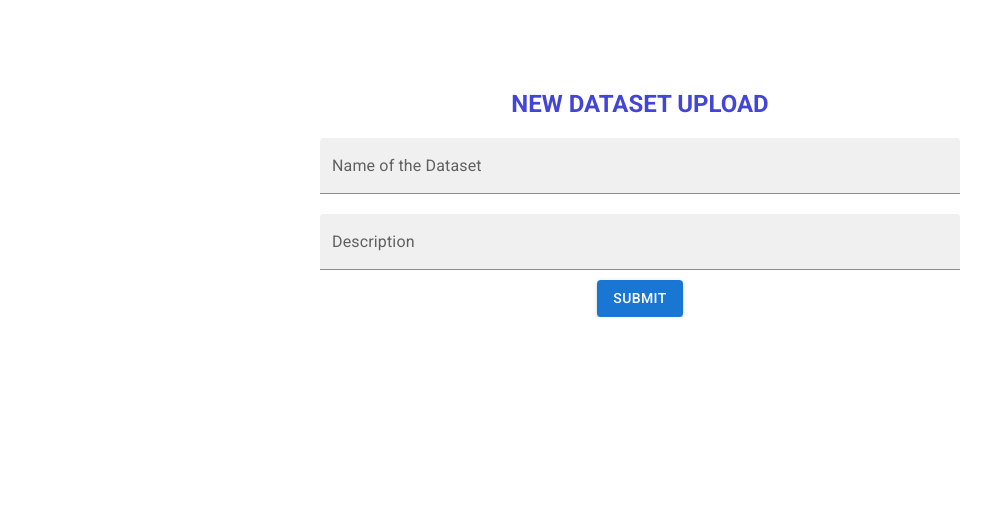
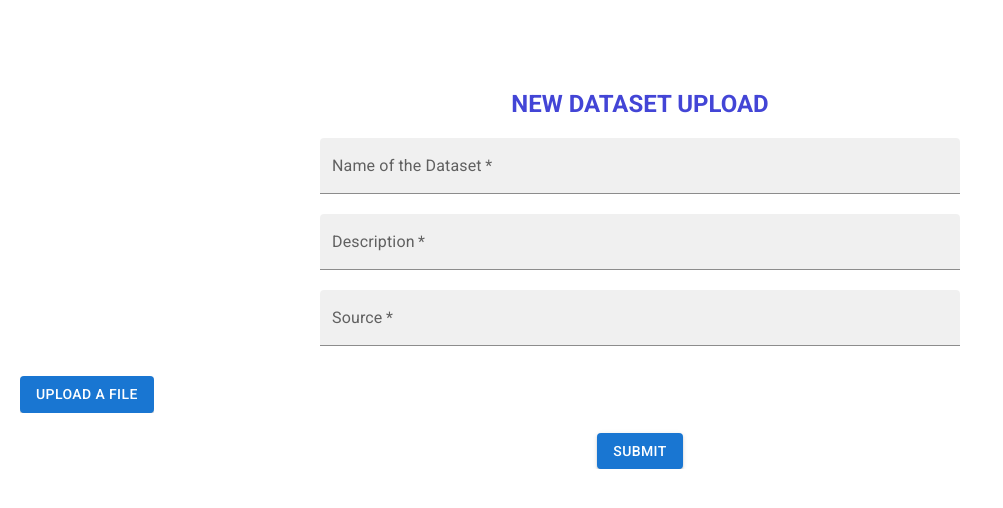
Before and after one commit to sn-007/Dataset-version-management-system, a React (Create React App) app in the folder frontend/: page /newdataset in a window 1280 px wide. Shown: the top 508 px of the page, without its empty margins (0-1003 px from the left). Built offline with nearby package versions, Linux system fonts and the light colour scheme.

Commit message:
worked on sending file, forntend part done, intergrated dynamic routes with ak

```diff
--- a/frontend/src/App.jsx
+++ b/frontend/src/App.jsx
@@ -16,6 +16,7 @@ import Datasetsdisplayhome from './components/user/Datasetsdisplayhome'
 import Eachdatasetinfo from './components/user/Eachdatasetinfo'
 import Loginform from './components/templates/login';
 import Registerform from './components/templates/register';
+import User from './components/user/User';
 
 function App() {
   return (
@@ -26,10 +27,10 @@ function App() {
         <Route path="/mydatasets" element={<Mydatasets />} />
         <Route path="/approve" element={<Approverejects />} />
         <Route path="/newdataset" element={<Newdatasetform />} />
-        {/* <Route path="/display" element={<Datasetsdisplayhome />} /> */}
         <Route path="/viewinfo" element={<Eachdatasetinfo />} />
         <Route path="/login" element={<Loginform />} />
         <Route path="/register" element={<Registerform />} />
+        <Route path="/:id" element={<User />} />
 
       </Routes>
 
--- a/frontend/src/components/publisher/Newdatasetform.jsx
+++ b/frontend/src/components/publisher/Newdatasetform.jsx
@@ -1,27 +1,91 @@
 import React, { useState } from "react";
 import Grid from "@mui/material/Grid";
 import TextField from "@mui/material/TextField";
+import { Typography } from "@mui/material";
+import axios from "axios";
 
 
 import Button from "@mui/material/Button";
 const defaultValues = {
-    dataSetName: "",
-    dataSetDescription: "",
+    name: "",
+    description: "",
+    source: "",
+    status:"P",
+    //if user exists in localstorage set that to publisher else set empty
+    //publisher:JSON.parse(localStorage.getItem('user')).id ? JSON.parse(localStorage.getItem('user')).id : "",
+    reference: null,
+
+
 };
 const Newdatasetform = () => {
     const [formValues, setFormValues] = useState(defaultValues);
+
     const handleInputChange = (e) => {
         const { name, value } = e.target;
+        if (name != 'reference') {
+            setFormValues({
+                ...formValues,
+                [name]: value,
+            });
+
+        }
+
+    };
+
+    const hiddenFileInput = React.useRef(null);
+
+    const handleChange = event => {
+        const fileUploaded = event.target.files[0];
         setFormValues({
             ...formValues,
-            [name]: value,
+            'reference': fileUploaded,
         });
+
+    };
+
+    const handleClick = (event) => {
+        hiddenFileInput.current.click();
     };
 
     const handleSubmit = (event) => {
         event.preventDefault();
-        console.log(formValues);
+        //console.log(formValues);
+
+        //post these dataset to the url localhost:8000/api/tempdatasets/
+        let formData = new FormData();
+        formData.append('name', formValues.name);
+        formData.append('description', formValues.description);
+        formData.append('source', formValues.source);
+        formData.append('status', formValues.status);
+        formData.append('publisher', formValues.publisher);
+        formData.append('reference', formValues.reference);
+        axios.post('http://localhost:8000/api/tempdatasets/', formData)
+            .then(res => {
+                console.log("res", res);
+                alert("Dataset created successfully");
+                setFormValues(defaultValues);
+            }
+            )
+            .catch(err => {
+                console.log("err", err);
+                if (err.response.status === 400) {
+                    alert("Invalid email or password");
+                }
+                else if (err.response.status === 500) {
+                    alert("Internal server error");
+                }
+                else {
+                    alert("Error:", err);
+                }
+            }
+            )
+
+
     };
+
+
+
+
     return (
         <div className='FormContainer'>
 
@@ -35,27 +99,60 @@ const Newdatasetform = () => {
 
                     <TextField
                         id="name-input"
-                        name="dataSetName"
+                        name="name"
                         label="Name of the Dataset"
                         type="text"
                         variant='filled'
                         value={formValues.name}
                         onChange={handleInputChange}
                         sx={{ width: '50%', margin: '10px' }}
+                        required
                     />
 
                     <TextField
                         id="filled-textarea"
-                        name="dataSetDescription"
+                        name="description"
                         label="Description"
-                        multiline
+
                         type="text"
                         variant='filled'
-                        value={formValues.dataSetDescription}
+                        value={formValues.description}
                         onChange={handleInputChange}
                         sx={{ width: '50%', margin: '10px' }}
+                        required
+
                     />
-{/* file Upload example https://www.laravelcode.com/post/how-to-upload-files-in-reactjs-with-example */}
+
+                    {/* create a filed for collecting source url */}
+                    <TextField
+                        id="source"
+                        name="source"
+                        label="Source"
+                        type="url"
+                        variant='filled'
+                        value={formValues.source}
+                        onChange={handleInputChange}
+                        sx={{ width: '50%', margin: '10px' }}
+                        required
+                    />
+                    <div style={{ margin: '20px', alignSelf: 'flex-start', display: 'flex', flexDirection: 'row' }}>
+
+                        {/* create a styled button for collecting reference */}
+                        <Button variant='contained' color="primary" onClick={handleClick}>
+                            Upload a file
+                        </Button>
+                        <input type="file" style={{ display: 'none' }} ref={hiddenFileInput} onChange={handleChange} required />
+                        {
+                            formValues.reference &&
+
+
+                            <Typography mt={2} sx={{ fontSize: '10px', color: 'green', margin: '10px' }}>
+                                {formValues.reference.name}
+                            </Typography>
+                        }
+
+                    </div>
+
 
                     <Button variant="contained" color="primary" type="submit">
                         Submit
--- a/frontend/src/components/templates/login.jsx
+++ b/frontend/src/components/templates/login.jsx
@@ -45,7 +45,7 @@ const Loginform = () => {
             } else if (user.group == "publisher") {
                 navigate("/mydatasets");
             } else {
-                navigate("/display");
+                navigate("/");
             }
 
         }
@@ -79,7 +79,7 @@ const Loginform = () => {
                 navigate("/mydatasets");
             }
             else {
-                navigate("/display");
+                navigate("/login");
             }
         }
     }, [navigate]);
--- a/frontend/src/components/user/Datasetsdisplayhome.jsx
+++ b/frontend/src/components/user/Datasetsdisplayhome.jsx
@@ -26,17 +26,20 @@ export default function Datasetsdisplayhome() {
         {
             'name': 'Dataset 1',
             'description': 'This is the first dataset',
-            'date': '01/01/2020'
+            'date': '01/01/2020',
+            id: 0,
         },
         {
             'name': 'Dataset 2',
             'description': 'This is the second dataset',
-            'date': '01/01/2020'
+            'date': '01/01/2020',
+            id: 1,
         },
         {
             'name': 'Dataset 3',
             'description': 'This is the third dataset',
-            'date': '01/01/2020'
+            'date': '01/01/2020',
+            id: 2,
         }
     ]
 
--- a/frontend/src/components/user/Datasetslist.jsx
+++ b/frontend/src/components/user/Datasetslist.jsx
@@ -15,14 +15,16 @@ import Avatar from '@mui/material/Avatar';
 import Typography from '@mui/material/Typography';
 import FeedIcon from '@mui/icons-material/Feed';
 import SearchBar from './search'
+import { Link } from 'react-router-dom';
 
 export default function Datasetslist({info}) {
+    const pathname = window.location.pathname;
   return (
     <div>
 
 <List alignItems="center" sx={{ '&:hover': { backgroundColor: '#eeeeee', justifyContent: 'center' } }}>
       <Card>
-       <CardActionArea href="https://google.com">
+       <CardActionArea component ={Link} to={`/${info.id}`}>
       <ListItem>
       <ListItemAvatar>
           <Avatar>
--- /dev/null
+++ b/frontend/src/components/user/User.jsx
@@ -0,0 +1,54 @@
+import { Button } from '@mui/material';
+import React from 'react';
+import Eachdatasetinfo from './Eachdatasetinfo';
+
+import {
+    useParams,
+    Link
+  } from "react-router-dom";
+  const categories = [
+    {
+        'name': 'Dataset 1',
+        'description': 'This is the first dataset',
+        'date': '01/01/2020',
+        id:0,
+        'publisher':'John',
+        'publisherId':'1234'
+    },
+    {
+        'name': 'Dataset 2',
+        'description': 'This is the second dataset',
+        'date': '01/01/2020',
+        id:1,
+        'publisher':'Jane',
+        'publisherId':'3456'
+
+    },
+    {
+        'name': 'Dataset 3',
+        'description': 'This is the third dataset',
+        'date': '01/01/2020',
+        id:2,
+        'publisher':'Janus',
+        'publisherId':'4567'
+
+    }
+ ];
+
+const User = ({match}) => {
+    const params = useParams();
+    const category = categories.find(category => {
+        return parseInt(params.id) === category.id;
+      });
+   return (
+   <>
+    {/* <div>{category.name}</div> */}
+    <Eachdatasetinfo info={category} />
+    {/*
+   <Link to={`${match.url}/1`}>
+       {categories.find(cat=>cat.id === 1).name}
+   </Link> */}
+   </>
+   );
+};
+export default User;
```
Also changed, not shown: frontend/src/components/user/Eachdatasetinfo.jsx (+6 -12 lines).
